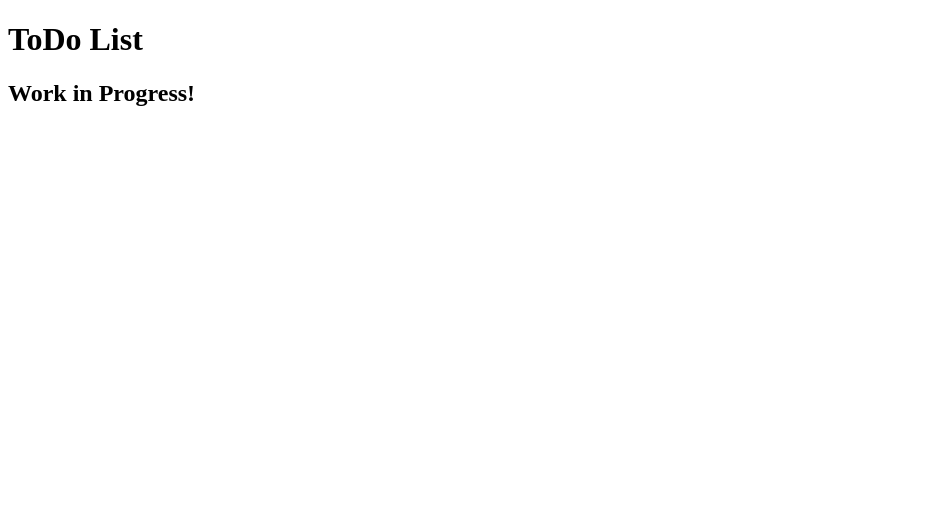
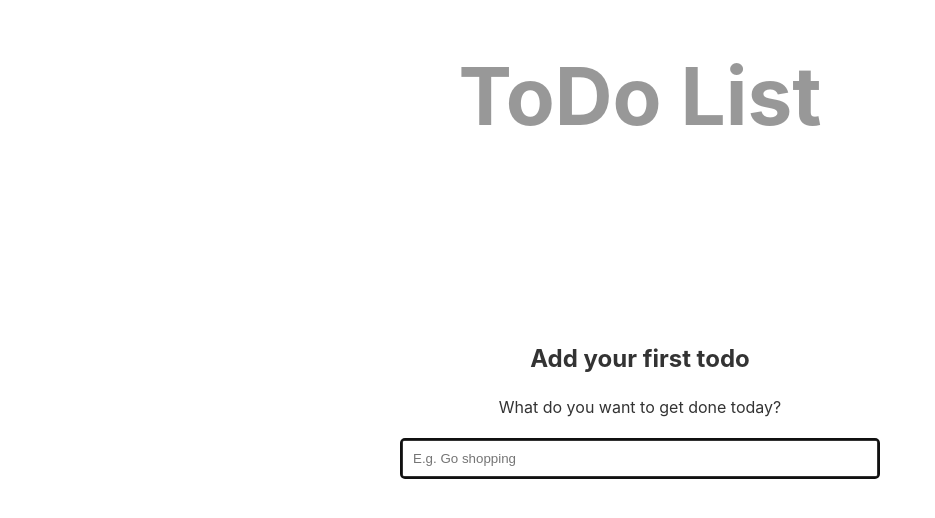
Before and after one commit to Demactus/KMSSoSe20_Team03, a website with bundled scripts: page client/view/index.html in a window 1280 px wide. Shown: the whole page, without its empty margins (0-935 px from the left). Built offline with nearby package versions, Linux system fonts and the light colour scheme.

Commit message:
init visual components

```diff
--- /dev/null
+++ b/client/view/Style.css
@@ -0,0 +1,107 @@
+html {
+    box-sizing: border-box;
+}
+
+*, *::before, *::after {
+    box-sizing: inherit;
+    margin: 0;
+    padding: 0;
+}
+
+body {
+    font-family:
+            -apple-system, BlinkMacSystemFont, 'Segoe UI', Roboto, Oxygen-Sans,
+            Ubuntu, Cantarell, 'Helvetica Neue', sans-serif;
+    line-height: 1.4;
+}
+
+.container {
+    width: 100%;
+    max-width: 500px;
+    margin: 0 auto;
+    padding-left: 10px;
+    padding-right: 10px;
+    color: #333;
+    height: 90vh;
+    margin-top: 5vh;
+    margin-bottom: 5vh;
+    overflow-y: auto;
+}
+
+.app-title {
+    text-align: center;
+    margin-bottom: 20px;
+    font-size: 80px;
+    opacity: 0.5;
+}
+
+.todo-list {
+    list-style: none;
+    margin-bottom: 20px;
+}
+
+.todo-item {
+    margin-bottom: 10px;
+    width: 100%;
+    display: flex;
+    align-items: center;
+    justify-content: space-between;
+}
+
+.todo-item span {
+    flex-grow: 1;
+    margin-left: 10px;
+    margin-right: 10px;
+    font-size: 22px;
+}
+
+.done span {
+    text-decoration: line-through;
+}
+
+input[type="checkbox"] {
+    display: none;
+}
+
+
+.delete-todo {
+    border: none;
+    background-color: transparent;
+    outline: none;
+    cursor: pointer;
+}
+
+.delete-todo svg {
+    width: 30px;
+    height: 30px;
+    pointer-events: none;
+}
+
+form {
+    width: 100%;
+    display: flex;
+    justify-content: space-between;
+}
+
+input[type="text"] {
+    width: 100%;
+    padding: 10px;
+    border-radius: 4px;
+    border: 3px solid #333;
+}
+
+.empty-state {
+    flex-direction: column;
+    align-items: center;
+    justify-content: center;
+    display: flex;
+}
+
+.checklist-icon {
+    margin-bottom: 20px;
+}
+
+
+.empty-state__title, .empty-state__description {
+    margin-bottom: 20px;
+}
--- a/client/view/index.html
+++ b/client/view/index.html
@@ -5,9 +5,19 @@
     <title>ToDo List</title>
     <script>var exports = {"__esModule": true};</script>
     <script src="../client.js"></script>
+    <link rel="stylesheet" href="Style.css">
 </head>
 <body>
- <h1 class="">ToDo List </h1>
-<h2>Work in Progress!</h2>
+<div class="container">
+ <h1 class="app-title">ToDo List </h1>
+<div class="empty-state">
+    <svg class="checklist-icon"><use href="#checklist-icon"></use></svg>
+    <h2 class="empty-state__title">Add your first todo</h2>
+    <p class="empty-state__description">What do you want to get done today?</p>
+</div>
+<form class="todo-form">
+    <input autofocus type="text" aria-label="Enter a new todo item" placeholder="E.g. Go shopping" class="ts-todo-input">
+</form>
+</div>
 </body>
 </html>
```
Also changed, not shown: client/client.ts (line endings or trailing spaces).
